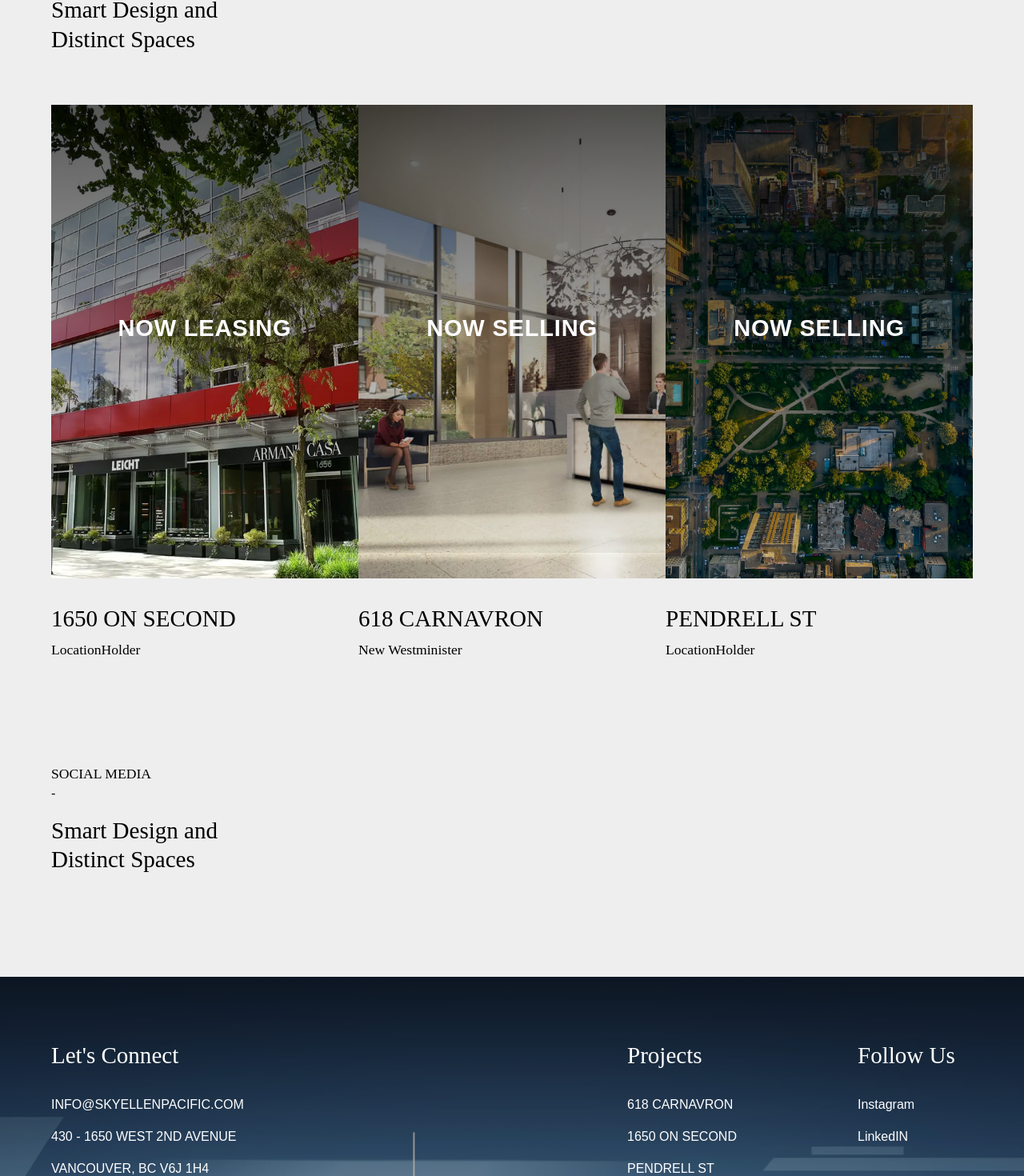
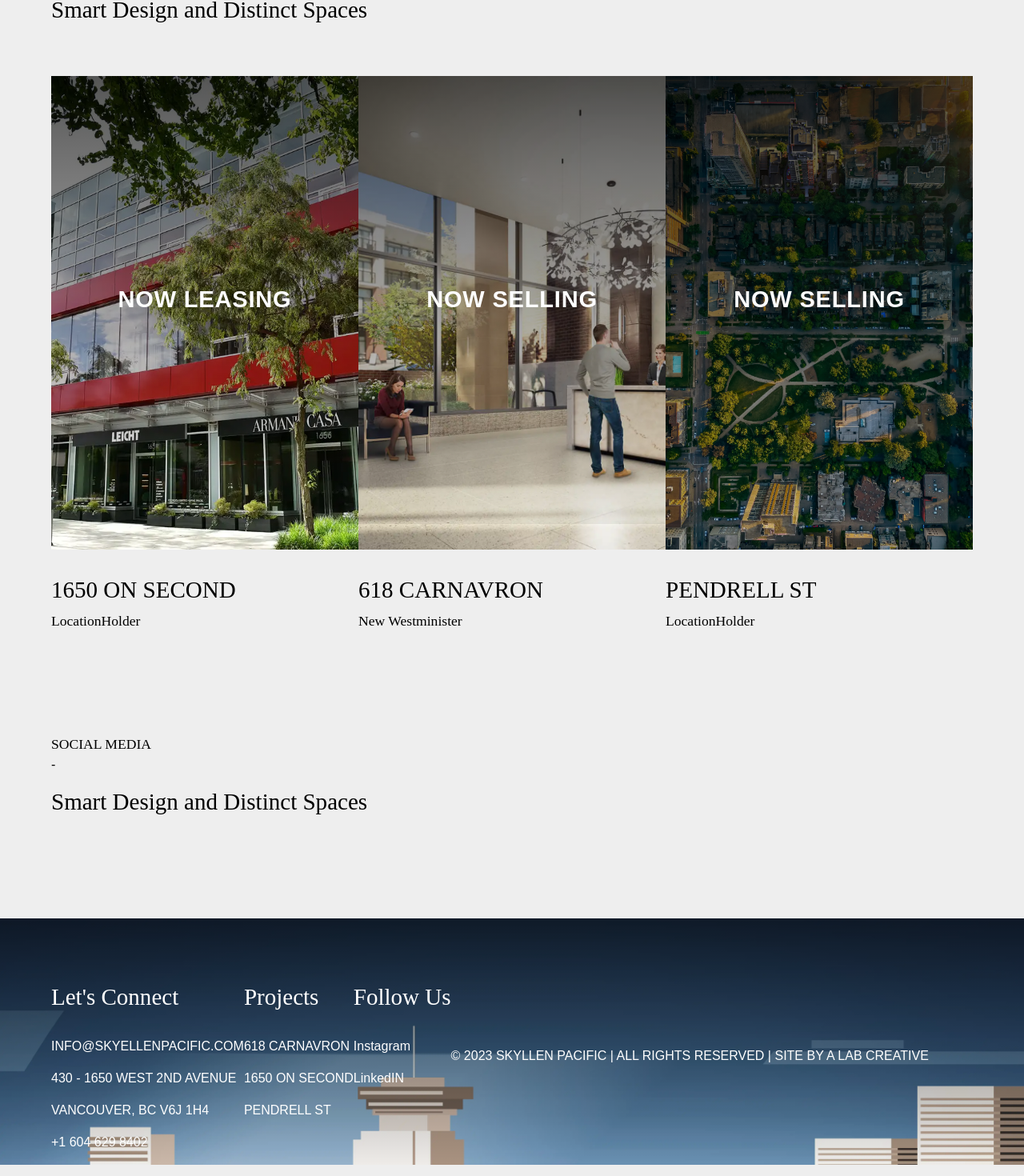
Before and after one commit to danielxshi/skyllen, a Next.js app: page / in a window 1280 px wide. Shown: the part 936-2406 px from the top of the page at 80% size. Built offline with nearby package versions, Linux system fonts and the light colour scheme.

Commit message:
Updating works scrolling glitch

```diff
--- a/app/components/headline.tsx
+++ b/app/components/headline.tsx
@@ -5,7 +5,7 @@
         <p className="uppercase">{props.overline}</p>
         <span>-</span>
       </div>
-      <h3 className="col-span-2">{props.title}</h3>
+      <h3 className="med:col-span-2 col-span-full">{props.title}</h3>
     </div>
   );
 }
--- a/app/components/project-gallery.tsx
+++ b/app/components/project-gallery.tsx
@@ -64,7 +64,7 @@
       />
 
       {/* Pass in array of projects and loop for all projects */}
-      <div>
+      <div className="flex flex-col md:flex-row">
         {cities.map((el) => (
           <div
             className="gallery-button-container"
--- a/app/globals.scss
+++ b/app/globals.scss
@@ -45,7 +45,7 @@
 }
 
 .container {
-//   width: 1380px;
+  //   width: 1380px;
   width: 90vw;
   max-width: 1380px;
   margin: auto;
@@ -404,7 +404,6 @@
 }
 
 .gallery-button-container {
-  width: calc(100% * (1 / 3));
   flex-grow: 1;
   display: inline-block;
   .gallery-bg {
@@ -942,10 +941,15 @@
 
 // ---- Scroll Video
 
+.video {
+  position: fixed;
+  width: 100vw;
+  height: 100vh;
+  object-fit: cover;
+}
 
-.video {
-    position: fixed;
-    width: 100vw;
-    height: 100vh;
-    object-fit: cover;
+@media only screen and (min-width: 800px) {
+  .gallery-button-container {
+    width: calc(100% * (1 / 3));
   }
+}
--- a/app/layout.tsx
+++ b/app/layout.tsx
@@ -27,7 +27,7 @@
   switch (keys[0]) {
     case "contact":
       return (
-        <div className="col-span-3">
+        <div className="md:col-span-3">
           <h3 className="mb-8">Let's Connect</h3>
           <ul>
             {test2.map((item, index) => (
@@ -43,7 +43,7 @@
       );
     case "projects":
       return (
-        <div className="col-start-6 col-span-2">
+        <div className="md:col-start-6 md:col-span-2">
           <h3 className="mb-8">Projects</h3>
           <ul className="flex flex-col">
             {test2.map((item, index) => (
@@ -59,7 +59,7 @@
 
     case "socials":
       return (
-        <div className="col-start-8 col-span-2">
+        <div className="md:col-start-8 md:col-span-2">
           <h3 className="mb-8">Follow Us</h3>
           <ul>
             {test2.map((item, index) => (
@@ -94,10 +94,10 @@
 
 function Footer() {
   return (
-    <footer className="text-white bg-accent-1 flex pt-20 footer-container">
-      <div className="content container grid-container">
+    <footer className="text-white bg-accent-1 flex pt-20">
+      <div className="content container md:grid-container flex flex-col md:flex-row">
         {FooterMessages.FooterItems.map((item, index) => {
-          return <>{renderSwitch(item)}</>;
+          return <div className="mb-8 md:mb-0">{renderSwitch(item)}</div>;
         })}
       </div>
     </footer>
--- a/app/style/_type.scss
+++ b/app/style/_type.scss
@@ -1,9 +1,58 @@
 @import "_variables.scss";
+
+// $sm-font: 0.9rem; // footer ?? |  base ÷ 1.65 | smaller than base
+// $base-font: 1.1rem; // p | 17px
+// $med-font: $base-font * 1.65; // h3 | base * 1.65
+// $lrg-font: $base-font * (1.65 * 1.65); // h2 | h3 * 1.65
+// $xl-font: $base-font * (1.65 * 1.65 * 1.65); // h1 | h2 * 1.65
+
+// h1 {
+//   font-family: "Montserrat", sans-serif;
+//   font-size: $lrg-font;
+//   font-style: normal;
+//   font-weight: 400;
+//   line-height: 200%; /* 9.82756rem */
+//   //   letter-spacing: -0.3rem;
+// }
+
+// h2 {
+//   font-family: Voyage;
+//   font-size: $lrg-font;
+// //   font-style: normal;
+//   font-weight: lighter;
+//   line-height: 125%; /* 5.95625rem */
+// //   letter-spacing: -0.2rem;
+// }
+
+// h3 {
+//   font-family: Voyage;
+//   font-size: $med-font;
+//   font-style: normal;
+//   font-weight: 400;
+//   line-height: 125%; /* 5.95625rem */
+// //   letter-spacing: -0.2rem;
+// }
+
+// p {
+//   font-family: Quicksand;
+//   font-size: $base-font;
+// }
+
+// .overline {
+//   font-size: $sm-font;
+// }
+
+// .heavy-med{
+//     // font-weight: bold;
+//     font-size: $med-font;
+// }
+
+// Mobile
 
 $sm-font: 0.9rem; // footer ?? |  base ÷ 1.65 | smaller than base
 $base-font: 1.1rem; // p | 17px
 $med-font: $base-font * 1.65; // h3 | base * 1.65
-$lrg-font: $base-font * (1.65 * 1.65); // h2 | h3 * 1.65
+$lrg-font: $base-font * (1.65 ); // h2 | h3 * 1.65
 $xl-font: $base-font * (1.65 * 1.65 * 1.65); // h1 | h2 * 1.65
 
 h1 {
@@ -11,7 +60,7 @@
   font-size: $lrg-font;
   font-style: normal;
   font-weight: 400;
-  line-height: 200%; /* 9.82756rem */
+  line-height: 150%; /* 9.82756rem */
   //   letter-spacing: -0.3rem;
 }
 
```
